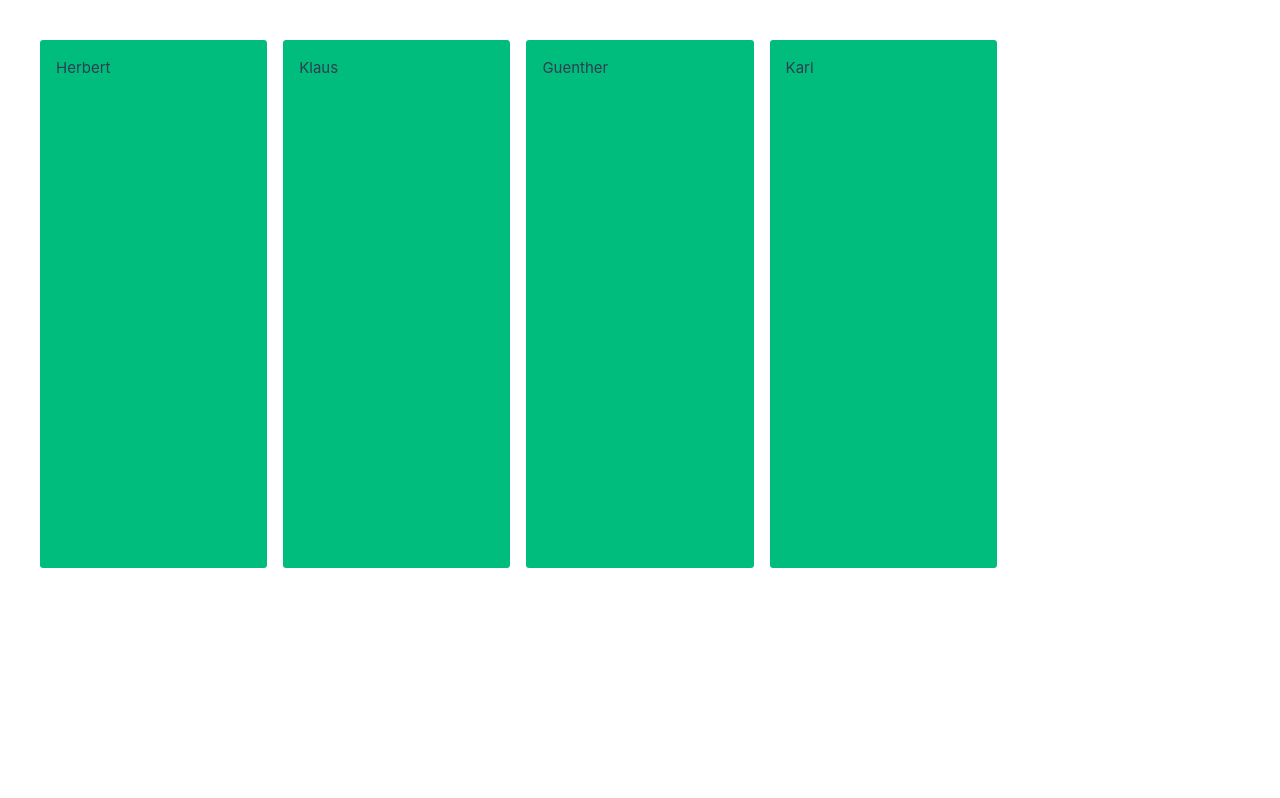
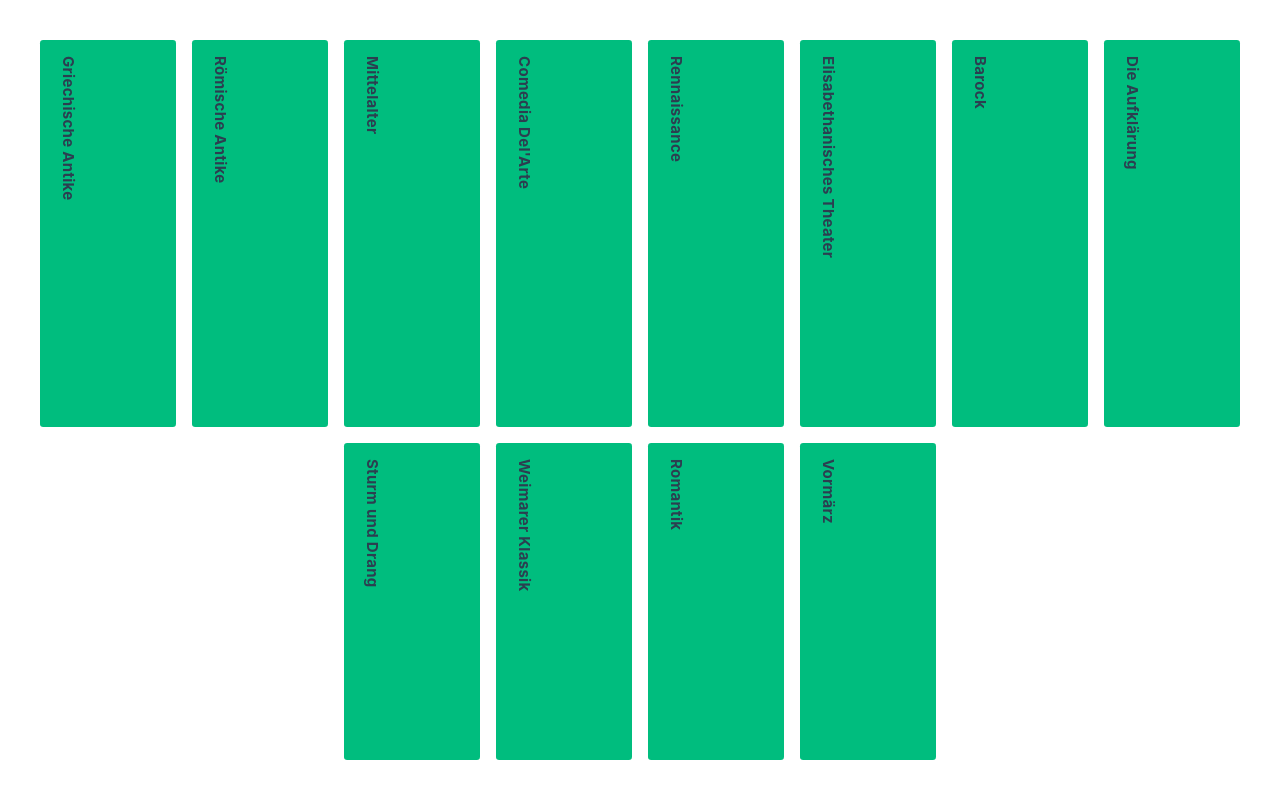
Before and after one commit to marian12345/literary-epochs, a Vue app: page / in a window 1280 px wide. Shown: the top 798 px of the page. Built offline with nearby package versions, Linux system fonts and the light colour scheme.

Commit message:
update grid

```diff
--- a/src/assets/base.css
+++ b/src/assets/base.css
@@ -41,6 +41,10 @@
   --section-gap: 160px;
 }
 
+/* screen sizes -> TODO*/
+:root {
+}
+
 @media (prefers-color-scheme: dark) {
   :root {
     --color-background: var(--vt-c-black);
@@ -65,17 +69,3 @@
   font-weight: normal;
   */
 }
-
-body {
-  min-height: 100vh;
-  color: var(--color-text);
-  background: var(--color-background);
-  line-height: 1.6;
-  font-family: Inter, -apple-system, BlinkMacSystemFont, "Segoe UI", Roboto,
-    Oxygen, Ubuntu, Cantarell, "Fira Sans", "Droid Sans", "Helvetica Neue",
-    sans-serif;
-  font-size: 15px;
-  text-rendering: optimizeLegibility;
-  -webkit-font-smoothing: antialiased;
-  -moz-osx-font-smoothing: grayscale;
-}
--- a/src/components/EraCard.vue
+++ b/src/components/EraCard.vue
@@ -1,8 +1,6 @@
 <script setup lang="ts">
 defineProps<{
   name: string;
-  start: number;
-  end: number;
 }>();
 </script>
 
@@ -15,8 +13,13 @@ defineProps<{
   background-color: var(--card-bg-color);
   padding: 1rem;
   border-radius: 0.2rem;
+  overflow: hidden;
+  overflow-wrap: break-word;
 
-  grid-row-start: 1;
-  grid-row-end: 3;
+  writing-mode: vertical-lr;
+  text-orientation: sideways;
+
+  font-weight: 700;
+  letter-spacing: 0.3px;
 }
 </style>
--- a/src/components/Timeline.vue
+++ b/src/components/Timeline.vue
@@ -1,24 +1,62 @@
 <script setup lang="ts">
 import EraCard from "./EraCard.vue";
+import { ref } from "vue";
+
+const cards = ref([
+  { id: 0, name: "Griechische Antike", gridarea: "a" },
+  { id: 1, name: "Römische Antike", gridarea: "b" },
+  { id: 2, name: "Mittelalter", gridarea: "c" },
+  { id: 3, name: "Comedia Del'Arte", gridarea: "d" },
+  { id: 4, name: "Rennaissance", gridarea: "e" },
+  { id: 5, name: "Elisabethanisches Theater", gridarea: "f" },
+  { id: 6, name: "Barock", gridarea: "g" },
+  { id: 7, name: "Die Aufklärung", gridarea: "h" },
+  { id: 8, name: "Sturm und Drang", gridarea: "i" },
+  { id: 9, name: "Weimarer Klassik", gridarea: "j" },
+  { id: 10, name: "Romantik", gridarea: "k" },
+  { id: 11, name: "Vormärz", gridarea: "l" },
+]);
 </script>
 
 <template>
   <div class="grid-container">
-    <EraCard name="Herbert" />
-    <EraCard name="Klaus" />
-    <EraCard name="Guenther" />
-    <EraCard name="Karl" />
+    <EraCard
+      v-for="card in cards"
+      :key="card.id"
+      :name="card.name"
+      :class="'grid-item-' + card.id"
+      :style="{ 'grid-area': card.gridarea }"
+    />
   </div>
 </template>
 
 <style scoped>
 .grid-container {
   display: grid;
-  grid-auto-flow: column;
+
+  grid-template-areas:
+    "a b c d e f g h"
+    ". . i j k l . .";
+
+  grid-auto-columns: minmax(0, 1fr);
+  gap: 1rem;
+  min-height: 90vh;
+}
+
+@media screen {
+}
+
+/**
+.grid-item-1 {
+  grid-row-start: 1;
+  grid-row-end: 4;
+}
+
+grid-template-rows: repeat(3, 1fr);
+grid-template-columns: repeat(12, minmax(0, 1fr));
+
+grid-auto-flow: column;
   grid-auto-columns: 1fr;
-  grid-template-columns: repeat(5, 1fr);
-  grid-template-rows: repeat(3, 1fr);
-  gap: 1rem;
-  height: 100vh;
-}
+  grid-template-columns: repeat(12, minmax(1fr, 1fr));
+ */
 </style>
```
